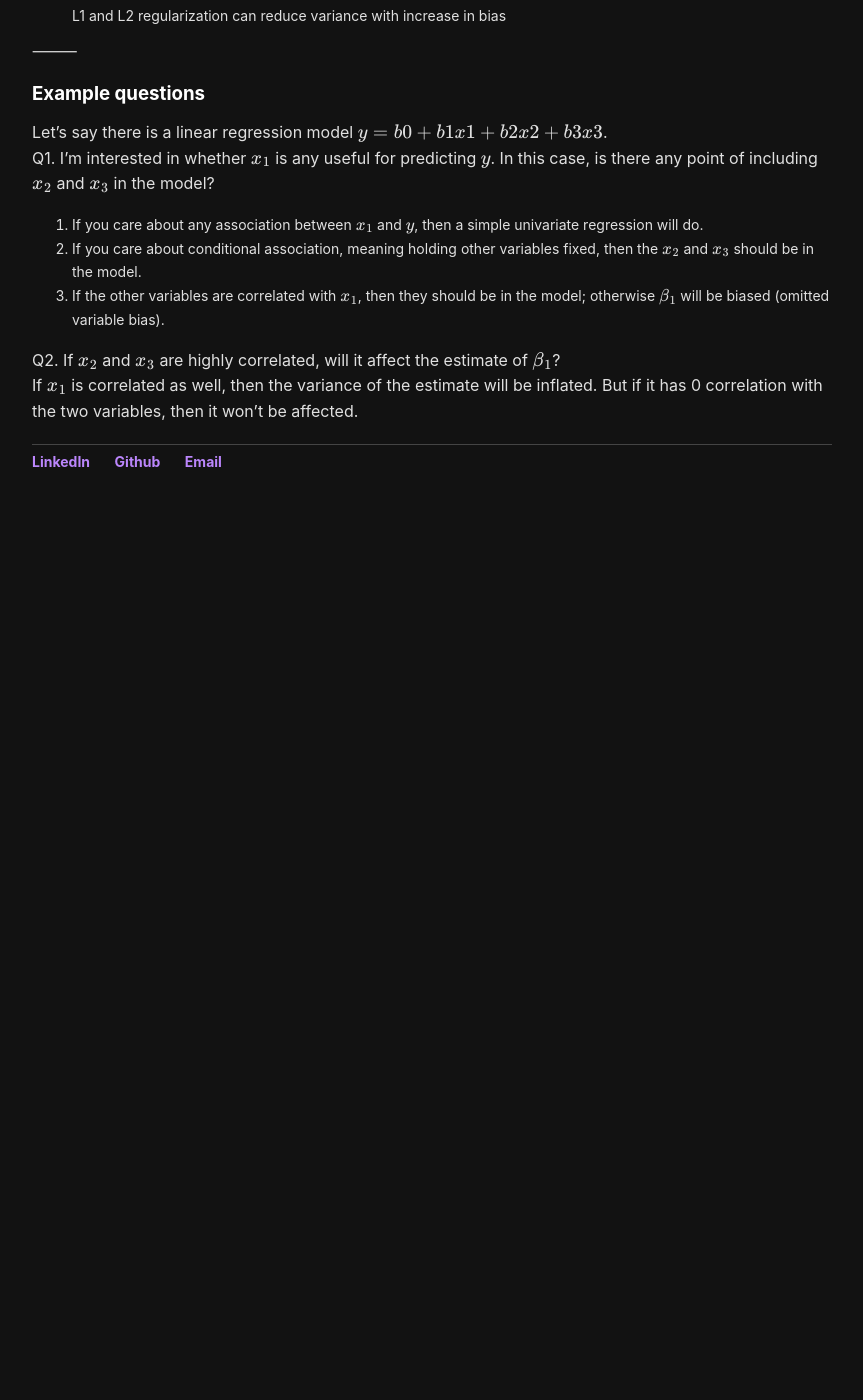
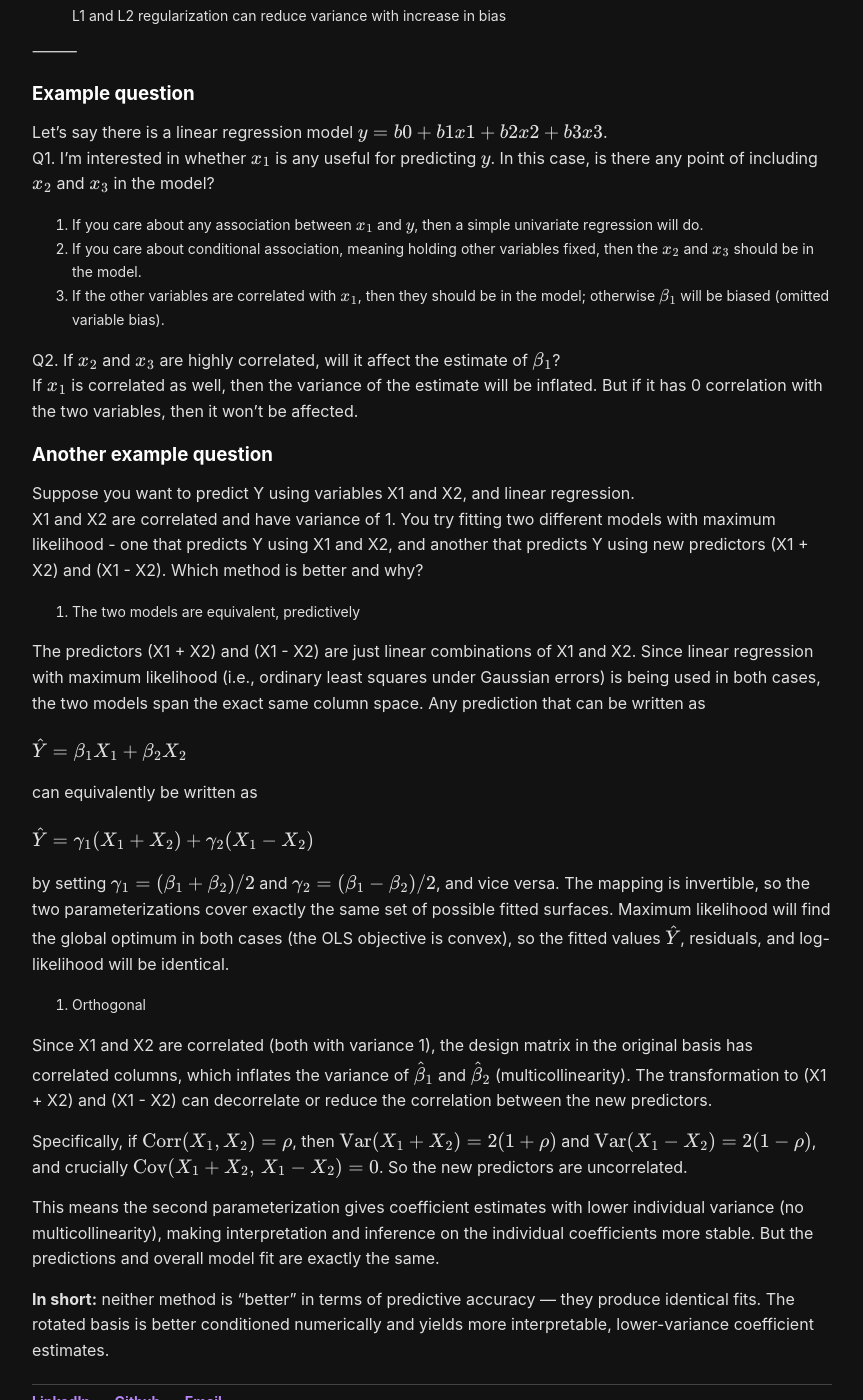
Before and after one commit to sean-sj-jung/sean-sj-jung.github.io, a Jekyll site: the page built from _posts/2024-11-05-LinearRegression.md, in a window 1280 px wide and 1400 px high, scrolled down 7316 px. Shown: the whole window, without its empty margins (208-1071 px from the left). Built offline with Jekyll 4.4.1, drawn with Linux system fonts in a browser that asks for light colours; nearby versions of some CDN libraries; before the commit the page ends 7852 px from its top, so only the background shows below that.

Commit message:
linregress

```diff
--- a/_posts/2024-11-05-LinearRegression.md
+++ b/_posts/2024-11-05-LinearRegression.md
@@ -331,7 +331,7 @@ L1 and L2 regularization can reduce variance with increase in bias
 
 ⸻
 
-### Example questions
+### Example question
 
 Let's say there is a linear regression model $$y = b0 + b1x1 + b2x2 + b3x3$$.
 Q1. I'm interested in whether $$x_1$$ is any useful for predicting $$y$$. In this case, is there any point of including $$x_2$$ and $$x_3$$ in the model?
@@ -342,3 +342,31 @@ Q1. I'm interested in whether $$x_1$$ is any useful for predicting $$y$$. In thi
 
 Q2. If $$x_2$$ and $$x_3$$ are highly correlated, will it affect the estimate of $$\beta_1$$?
 If $$x_1$$ is correlated as well, then the variance of the estimate will be inflated. But if it has 0 correlation with the two variables, then it won't be affected.
+
+### Another example question
+
+Suppose you want to predict Y using variables X1 and X2, and linear regression.
+X1 and X2 are correlated and have variance of 1. You try fitting two different models with maximum likelihood - one that predicts Y using X1 and X2, and another that predicts Y using new predictors (X1 + X2) and (X1 - X2). Which method is better and why?
+
+
+1. The two models are equivalent, predictively
+
+The predictors (X1 + X2) and (X1 - X2) are just linear combinations of X1 and X2. Since linear regression with maximum likelihood (i.e., ordinary least squares under Gaussian errors) is being used in both cases, the two models span the exact same column space. Any prediction that can be written as
+
+$$\hat{Y} = \beta_1 X_1 + \beta_2 X_2$$
+
+can equivalently be written as
+
+$$\hat{Y} = \gamma_1 (X_1 + X_2) + \gamma_2 (X_1 - X_2)$$
+
+by setting $\gamma_1 = (\beta_1 + \beta_2)/2$ and $\gamma_2 = (\beta_1 - \beta_2)/2$, and vice versa. The mapping is invertible, so the two parameterizations cover exactly the same set of possible fitted surfaces. Maximum likelihood will find the global optimum in both cases (the OLS objective is convex), so the fitted values $\hat{Y}$, residuals, and log-likelihood will be identical.
+
+2. Orthogonal
+
+Since X1 and X2 are correlated (both with variance 1), the design matrix in the original basis has correlated columns, which inflates the variance of $\hat{\beta}_1$ and $\hat{\beta}_2$ (multicollinearity). The transformation to (X1 + X2) and (X1 - X2) can decorrelate or reduce the correlation between the new predictors.
+
+Specifically, if $\text{Corr}(X_1, X_2) = \rho$, then $\text{Var}(X_1 + X_2) = 2(1+\rho)$ and $\text{Var}(X_1 - X_2) = 2(1-\rho)$, and crucially $\text{Cov}(X_1+X_2,\, X_1-X_2) = 0$. So the new predictors are uncorrelated.
+
+This means the second parameterization gives coefficient estimates with lower individual variance (no multicollinearity), making interpretation and inference on the individual coefficients more stable. But the predictions and overall model fit are exactly the same.
+
+**In short:** neither method is "better" in terms of predictive accuracy — they produce identical fits. The rotated basis is better conditioned numerically and yields more interpretable, lower-variance coefficient estimates.
```
